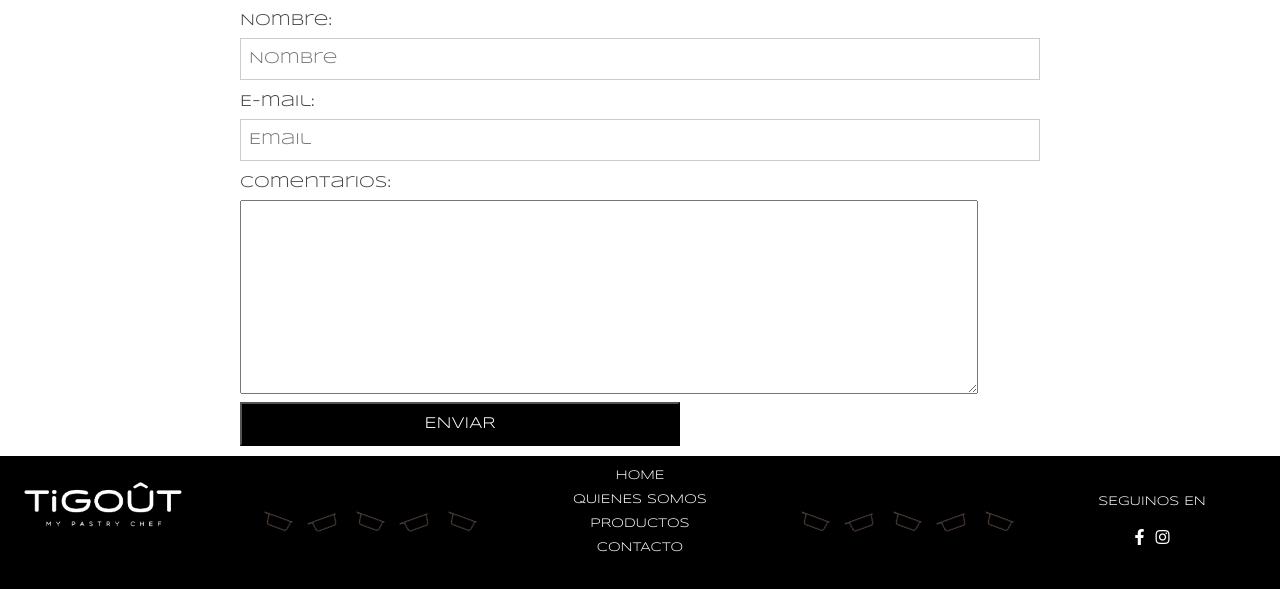
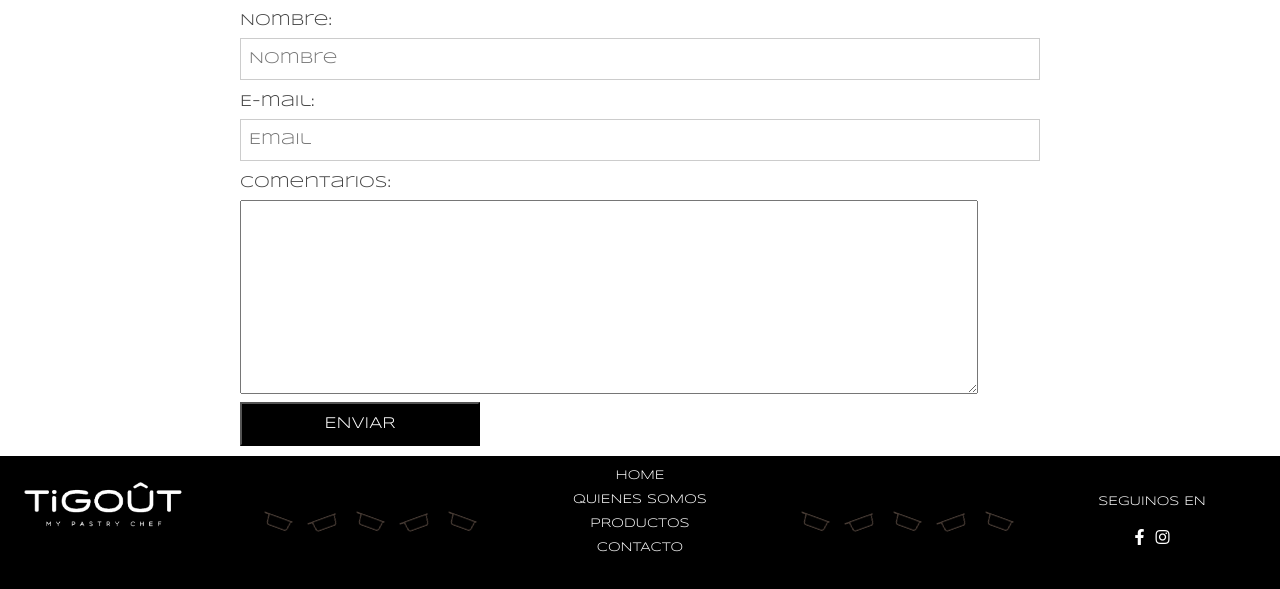
Before and after one commit to agusmagna/dh-grupo-8, a PHP site: page / in a window 1280 px wide. Shown: the part 2769-3358 px from the top of the page. Run offline with PHP 8.4, Linux system fonts and the light colour scheme; some libraries are stand-ins or nearby versions.

Commit message:
corregí botón enviar

```diff
--- a/css/styles.css
+++ b/css/styles.css
@@ -262,7 +262,7 @@ body {
   font-family: "Syncopate",sans-serif;
   background-color: #000;
   color: #fff;
-  width: 55%;
+  width: 30%;
   padding: 8px 14px;
   cursor: pointer;
   text-transform: uppercase;
```
